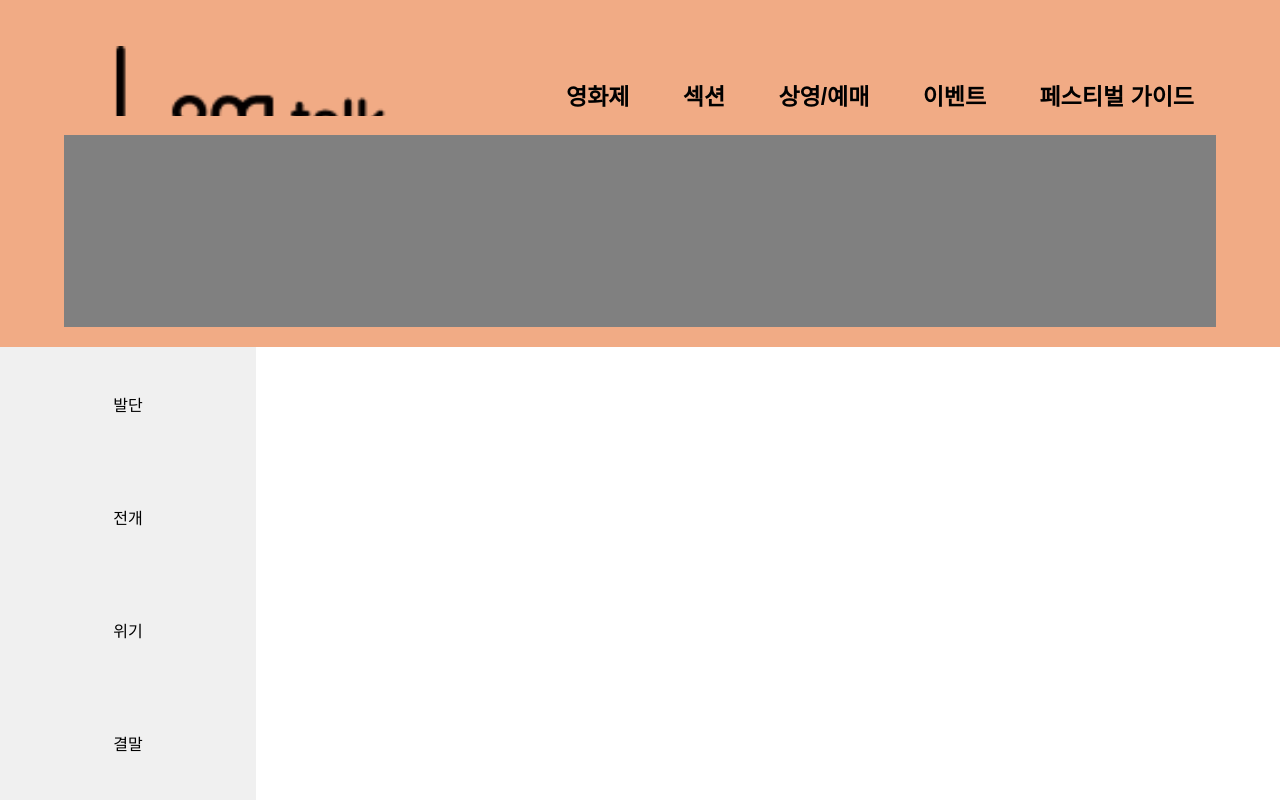
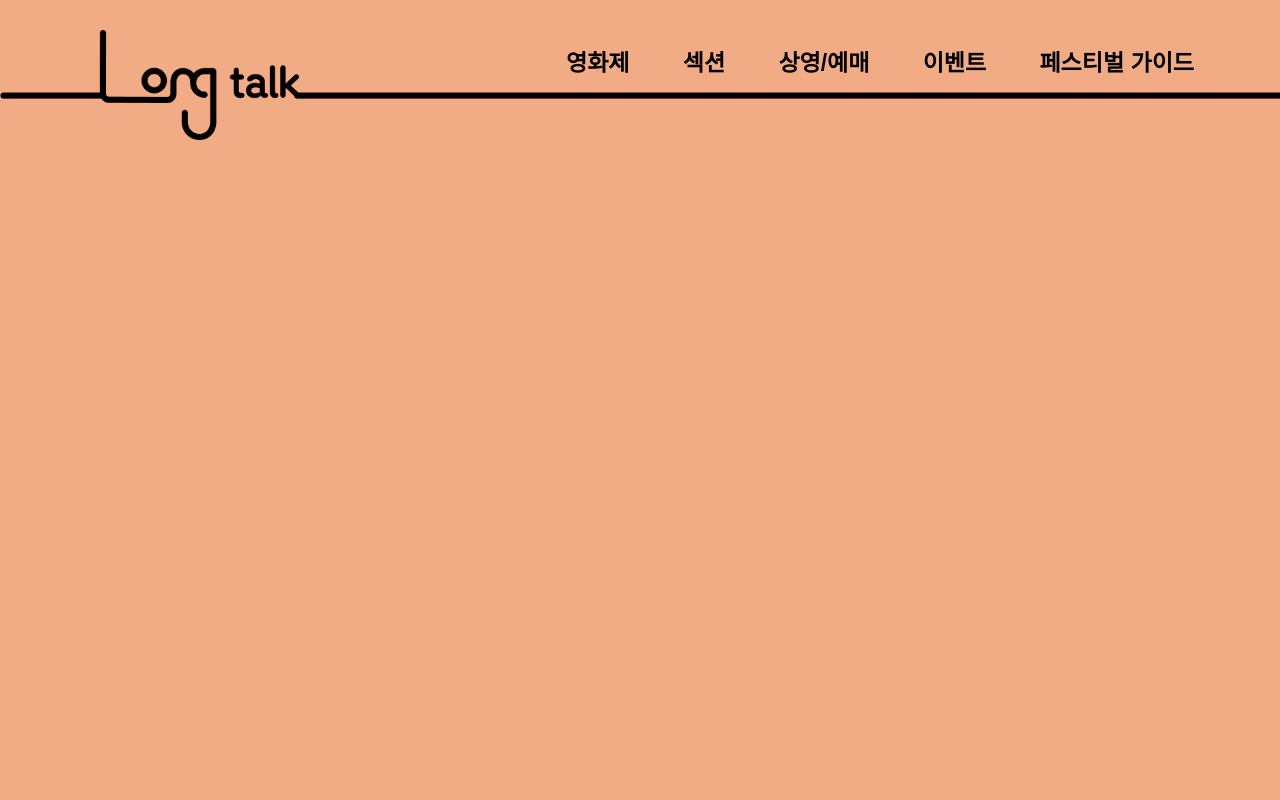
Before and after one commit to hmuri/LongTalk-FE, a React (Create React App) app in the folder longtalk/: page /section in a window 1280 px wide. Built offline with nearby package versions, Linux system fonts and the light colour scheme; a web font is replaced by a local one.

Commit message:
feat: pc 헤더 추가

```diff
--- a/longtalk/src/components/MobileHeader.tsx
+++ b/longtalk/src/components/MobileHeader.tsx
@@ -1,11 +1,13 @@
 import styled from "styled-components";
-import MobileHeader from "../assets/icon/LongTalkHeader.png";
+import MobileHeader from "../assets/image/LongTalkHeader.png";
 
 export default function () {
   return <MobileHeaderBox />;
 }
 
 const MobileHeaderBox = styled.div`
+  display: none;
+  @media ${(props) => props.theme.mobile} {
     display: flex;
     width: 100%;
     height: 70px;
@@ -13,4 +15,5 @@ const MobileHeaderBox = styled.div`
     position: fixed;
     top: 46px;
     background-image: url(${MobileHeader});
+  }
 `;
--- a/longtalk/src/components/MobileSection.tsx
+++ b/longtalk/src/components/MobileSection.tsx
@@ -33,9 +33,12 @@ export default function MobileSection() {
 }
 
 const BodyContainer = styled.div`
-  display: flex;
-  margin: auto 0 0 0;
-  height: 59%;
+  display: none;
+  @media ${(props) => props.theme.mobile} {
+    display: flex;
+    margin: auto 0 0 0;
+    height: 59%;
+  }
 `;
 
 const Sidebar = styled.div`
--- a/longtalk/src/components/Nav.tsx
+++ b/longtalk/src/components/Nav.tsx
@@ -71,7 +71,7 @@ const Container = styled.div`
   display: flex;
   flex-direction: column;
   position: fixed;
-  top: 8%;
+  top: 30px;
   right: 5%;
   z-index: 5;
   @media ${(props) => props.theme.mobile} {
@@ -117,6 +117,7 @@ const CircleContainer = styled.div`
 
 const SubHeader = styled.button<{ delay: string; active: boolean }>`
   background-color: black;
+  border-radius: 2px;
   color: white;
   padding: 2%;
   font-size: 21px;
--- /dev/null
+++ b/longtalk/src/components/PCHeader.tsx
@@ -0,0 +1,18 @@
+import styled from "styled-components";
+import PCHeader from "../assets/image/PCHeader.png";
+export default function () {
+  return <MobileHeaderBox />;
+}
+
+const MobileHeaderBox = styled.div`
+  display: flex;
+  width: 100%;
+  height: 110px;
+  background-size: cover;
+  position: fixed;
+  top: 30px;
+  background-image: url(${PCHeader});
+  @media ${(props) => props.theme.mobile} {
+    display: none;
+  }
+`;
--- a/longtalk/src/page/Section.tsx
+++ b/longtalk/src/page/Section.tsx
@@ -3,11 +3,13 @@ import MobileHeader from "../components/MobileHeader";
 import Nav from "../components/Nav";
 import MobileNav from "../components/MobileNav";
 import MobileSection from "../components/MobileSection";
+import PCHeader from "../components/PCHeader";
 
 export default function Section() {
   return (
     <Container>
       <Nav />
+      <PCHeader />
       <MobileNav />
       <MobileHeader />
       <MobileDescription></MobileDescription>
@@ -24,9 +26,12 @@ const Container = styled.div`
 `;
 
 const MobileDescription = styled.div`
-  display: flex;
-  width: 90%;
-  height: 25%;
-  margin: 135px auto 20px auto;
-  background-color: grey;
+  display: none;
+  @media ${(props) => props.theme.mobile} {
+    display: flex;
+    width: 90%;
+    height: 25%;
+    margin: 135px auto 20px auto;
+    background-color: grey;
+  }
 `;
```
Also changed, not shown: longtalk/src/assets/image/LongTalkHeader.png (renamed from longtalk/src/assets/icon/LongTalkHeader.png), longtalk/src/assets/image/PCHeader.png (added). Lines whose indentation alone changed are shown as unchanged.
